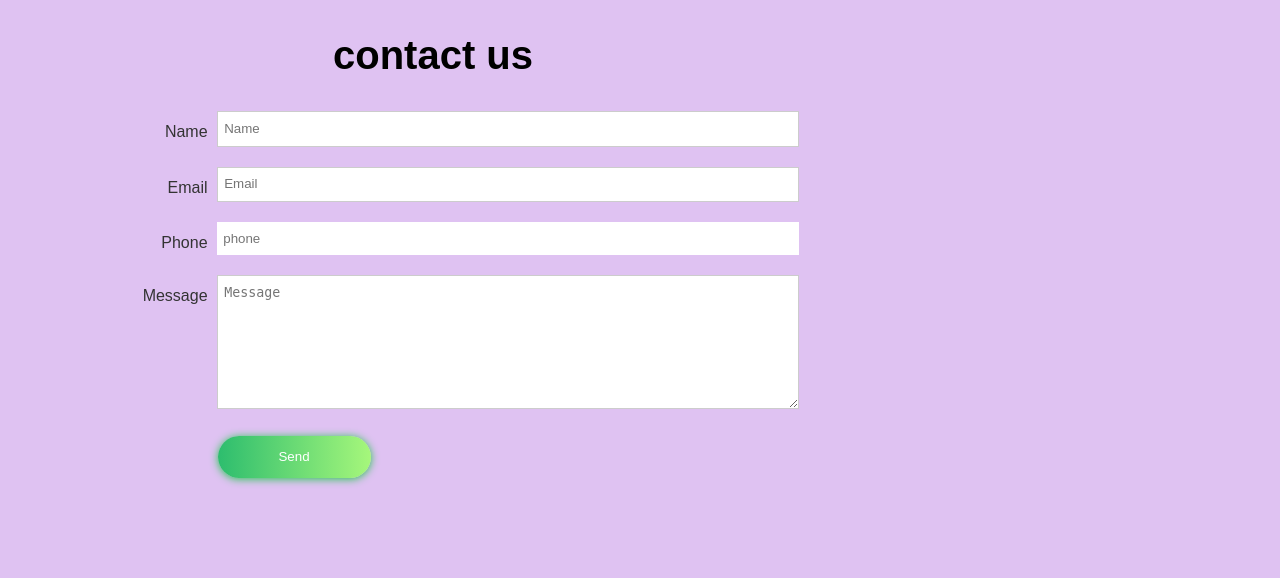
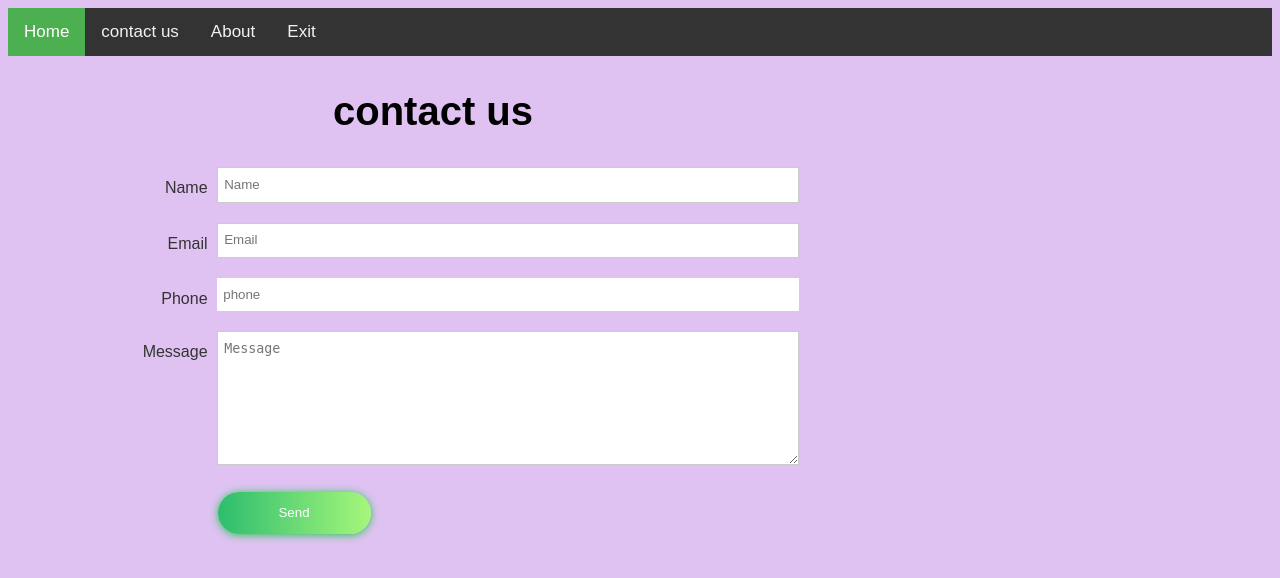
Before and after one commit to danbendor/web-project-g6, a Flask app: page /contact in a window 1280 px wide. Shown: the top 578 px of the page. Run offline with Flask 2, Linux system fonts and the light colour scheme; the visitor is signed in with stand-in values (Sample User, id 1).

Commit message:
project part 3

```diff
--- a/components/main_menu/templates/header.html
+++ b/components/main_menu/templates/header.html
@@ -2,16 +2,17 @@
  <link rel="stylesheet" href="{{ url_for('main_menu.static', filename='css/header.css') }}"/>
 
     <div class="topnav" >
-        <a class="active" href="/orderManagement">Home</a>
         {% if session['employee'] == True %}
         {% block a %}
+        <a class="active" href="/orderManagement">Home</a>
         <a href="/addorder">New order</a>
         <a href="/managment/1">Report</a>
         {%  endblock %}
         {% endif %}
         {% if session['customer'] == True %}
         {% block b %}
-        <a href="/contact">contact us</a>
+            <a class="active" href="/customerbase">Home</a>
+            <a href="/contact">contact us</a>
         {%  endblock %}
         {% endif %}
 
--- a/pages/contact/templates/Contacthtml.html
+++ b/pages/contact/templates/Contacthtml.html
@@ -4,11 +4,13 @@
         <link rel="stylesheet" href="{{ url_for('contact.static', filename='css/contactcss.css') }}"/>
         <script src="{{ url_for('contact.static', filename='js/ContactJS.js') }}"></script>
         <title > contact us</title>
-        <div class="head">
+
+    </head>
+    <body>
+    {% include 'header.html' %}
+    <div class="head">
             <h2>contact us</h2>
         </div>
-    </head>
-    <body>
     <section id="contact-form">
         <form id="contact" name="contact" accept-charset="utf-8">
           <label><span>Name</span><input name="name" type="text" placeholder="Name"/></label>
```
